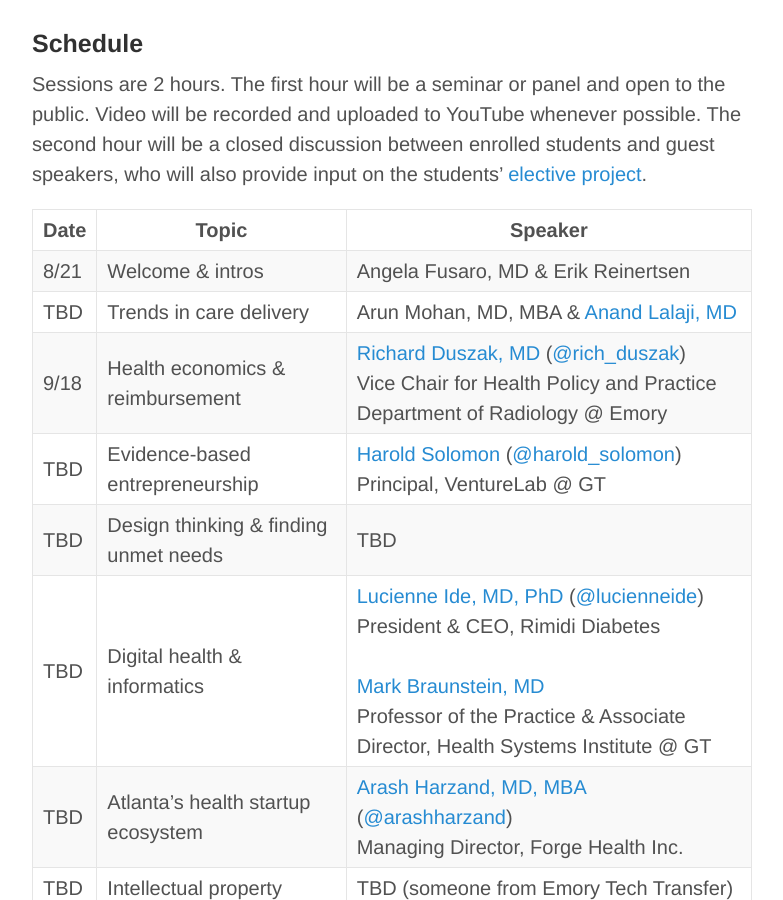
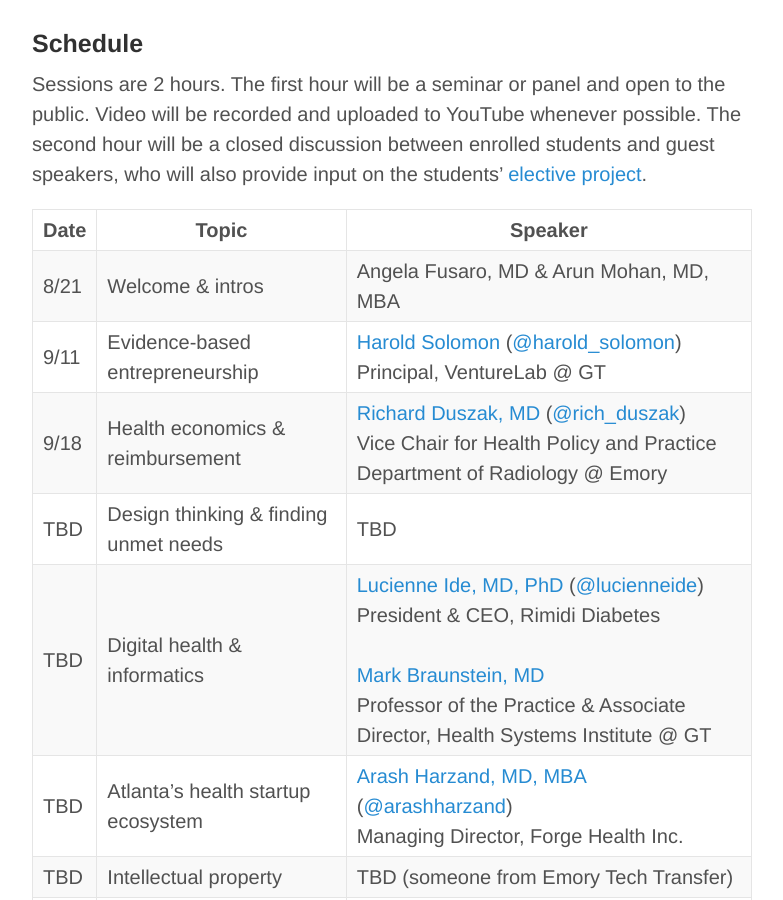
Before and after one commit to erikr/erikr.github.io, a Jekyll site: the page built from iemed.md, in a window 1280 px wide and 900 px high, scrolled down 2137 px. Shown: the whole window, without its empty margins (248-1031 px from the left). Built offline with Jekyll 4.4.1, drawn with Linux system fonts in a browser that asks for light colours; nearby versions of some CDN libraries.

Commit message:
updated schedule

```diff
--- a/iemed.md
+++ b/iemed.md
@@ -60,10 +60,9 @@
 
 | Date | Topic | Speaker |
 | --- | --- | --- |
-8/21 | Welcome & intros | Angela Fusaro, MD & Erik Reinertsen
-TBD | Trends in care delivery | Arun Mohan, MD, MBA & [Anand Lalaji, MD](http://www.theradiologygroup.org/anand_lalaji.php)
+8/21 | Welcome & intros | Angela Fusaro, MD & Arun Mohan, MD, MBA
+9/11 | Evidence-based entrepreneurship		| [Harold Solomon](https://www.linkedin.com/in/haroldmsolomon) ([@harold_solomon](https://twitter.com/harold_solomon)) <br>Principal, VentureLab @ GT
 9/18 | Health economics & reimbursement |  [Richard Duszak, MD](https://www.doximity.com/pub/richard-duszak-md) ([@rich_duszak](https://twitter.com/RichDuszak)) <br>Vice Chair for Health Policy and Practice<br>Department of Radiology @ Emory
-TBD | Evidence-based entrepreneurship		| [Harold Solomon](https://www.linkedin.com/in/haroldmsolomon) ([@harold_solomon](https://twitter.com/harold_solomon)) <br>Principal, VentureLab @ GT
 TBD | Design thinking & finding unmet needs | TBD
 TBD | Digital health & informatics | [Lucienne Ide, MD, PhD](https://www.linkedin.com/in/lucienneide) ([@lucienneide](https://twitter.com/Lucienneide)) <br>President & CEO, Rimidi Diabetes <br><br> [Mark Braunstein, MD](http://www.ic.gatech.edu/people/mark-braunstein) <br>Professor of the Practice & Associate Director, Health Systems Institute @ GT
 TBD | Atlanta's health startup ecosystem | [Arash Harzand, MD, MBA](https://www.linkedin.com/in/arashharzand) ([@arashharzand](https://twitter.com/arashharzand))<br>Managing Director, Forge Health Inc.
```
